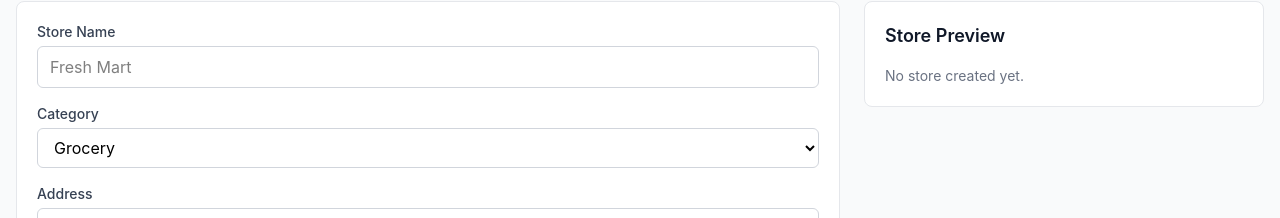
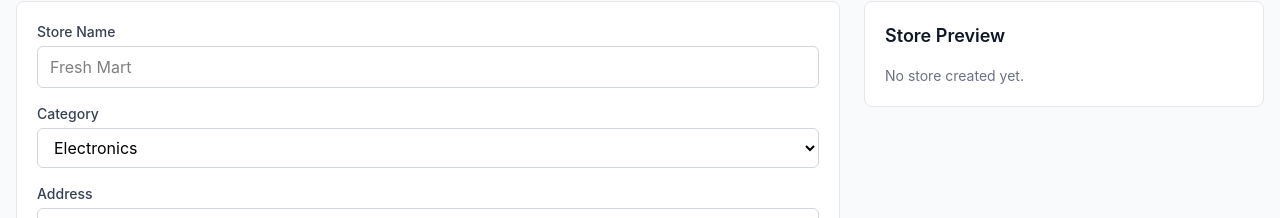
Before and after one commit to NSriNihal/shopez, a React (Vite) app in the folder frontend/: page /seller/store in a window 1280 px wide. Shown: the part 176-394 px from the top of the page. Built offline with nearby package versions, Linux system fonts and the light colour scheme; no server answers.

Commit message:
fix: update category defaults to "electronics" in MyStore and Products components

```diff
--- a/frontend/src/pages/seller/Mystore.jsx
+++ b/frontend/src/pages/seller/Mystore.jsx
@@ -10,7 +10,7 @@
 
     const [formData, setFormData] = useState({
         name: "",
-        category: "grocery",
+        category: "electronics",
         address: "",
         latitude: "",
         longitude: "",
@@ -29,7 +29,7 @@
                 setStore(data)
                 setFormData({
                     name: data.name || "",
-                    category: data.category || "grocery",
+                    category: data.category || "electronics",
                     address: data.address || "",
                     latitude: data.location?.latitude || "",
                     longitude: data.location?.longitude || "",
@@ -147,9 +147,9 @@
                             onChange={handleChange}
                             className="w-full border border-gray-300 rounded-md px-3 py-2 outline-none focus:border-emerald-500"
                         >
-                            <option value="grocery">Grocery</option>
-                            <option value="pharmacy">Pharmacy</option>
-                            <option value="restaurant">Restaurant</option>
+                            <option value="electronics">Electronics</option>
+                            <option value="clothing">Clothing</option>
+                            <option value="fashion">Fashion</option>
                             <option value="other">Other</option>
                         </select>
                     </div>
--- a/frontend/src/pages/seller/products.jsx
+++ b/frontend/src/pages/seller/products.jsx
@@ -182,7 +182,7 @@
                             onChange={handleChange}
                             required
                             className="w-full border border-gray-300 rounded-md px-3 py-2 outline-none focus:border-emerald-500"
-                            placeholder="Rice Bag"
+                            placeholder="Smartphone"
                         />
                     </div>
 
@@ -244,7 +244,7 @@
                             value={formData.category}
                             onChange={handleChange}
                             className="w-full border border-gray-300 rounded-md px-3 py-2 outline-none focus:border-emerald-500"
-                            placeholder="grocery"
+                            placeholder="electronics"
                         />
                     </div>
 
```
